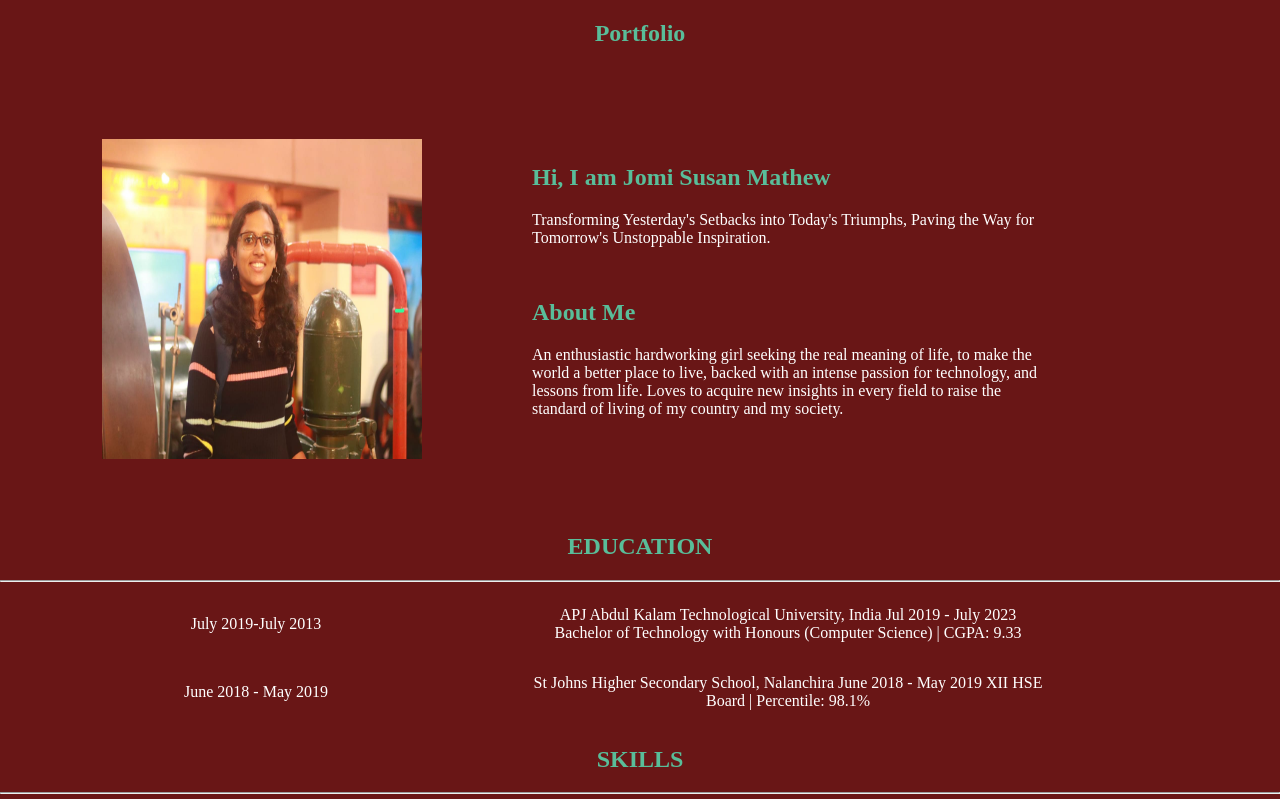
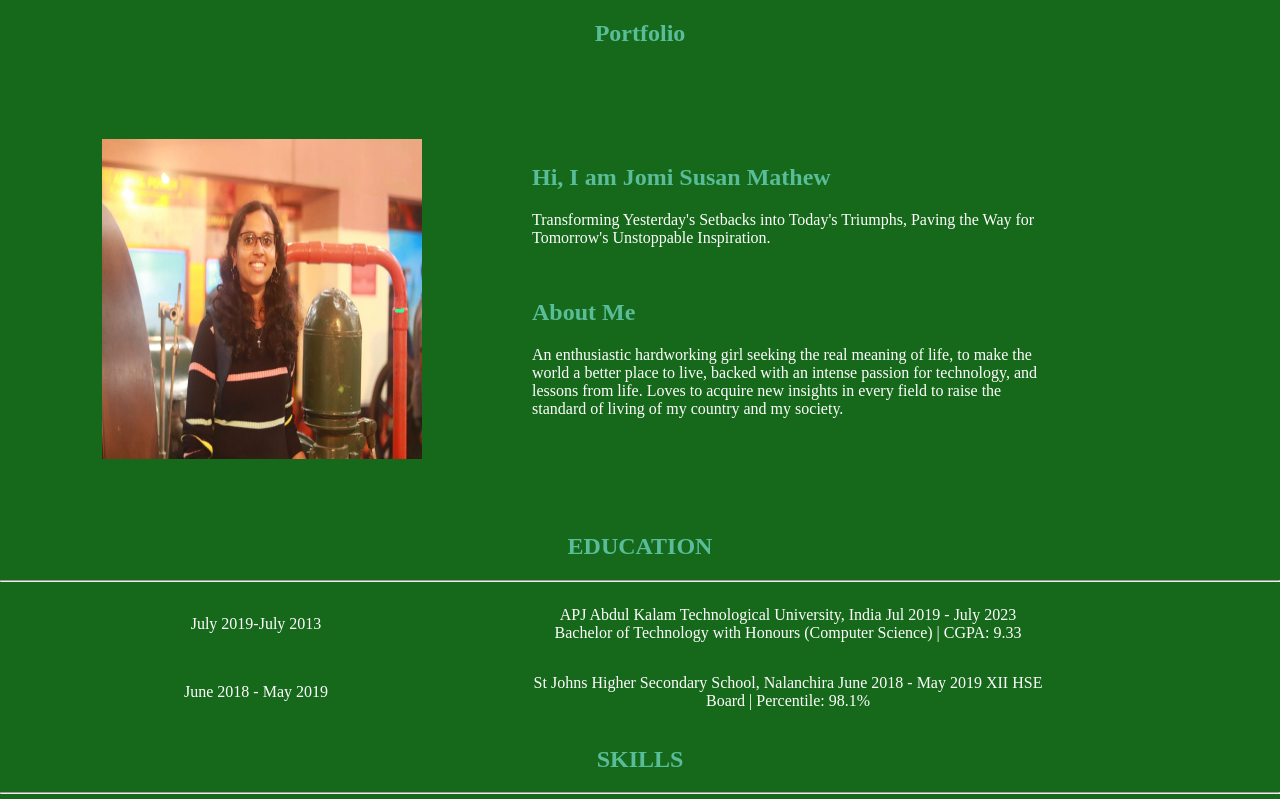
Before and after one commit to jomi123/Portfolio-Updated, a plain HTML site: page Portfolio/index.html in a window 1280 px wide. Shown: the top 799 px of the page. Drawn offline with Linux system fonts and the light colour scheme.

Commit message:
pull test commit

```diff
--- a/Portfolio/index.html
+++ b/Portfolio/index.html
@@ -8,7 +8,7 @@
 
     <style>
         body {
-            background-color: rgb(105, 22, 22);
+            background-color: rgb(22, 105, 26);
             margin: 0;
 
         }
```
